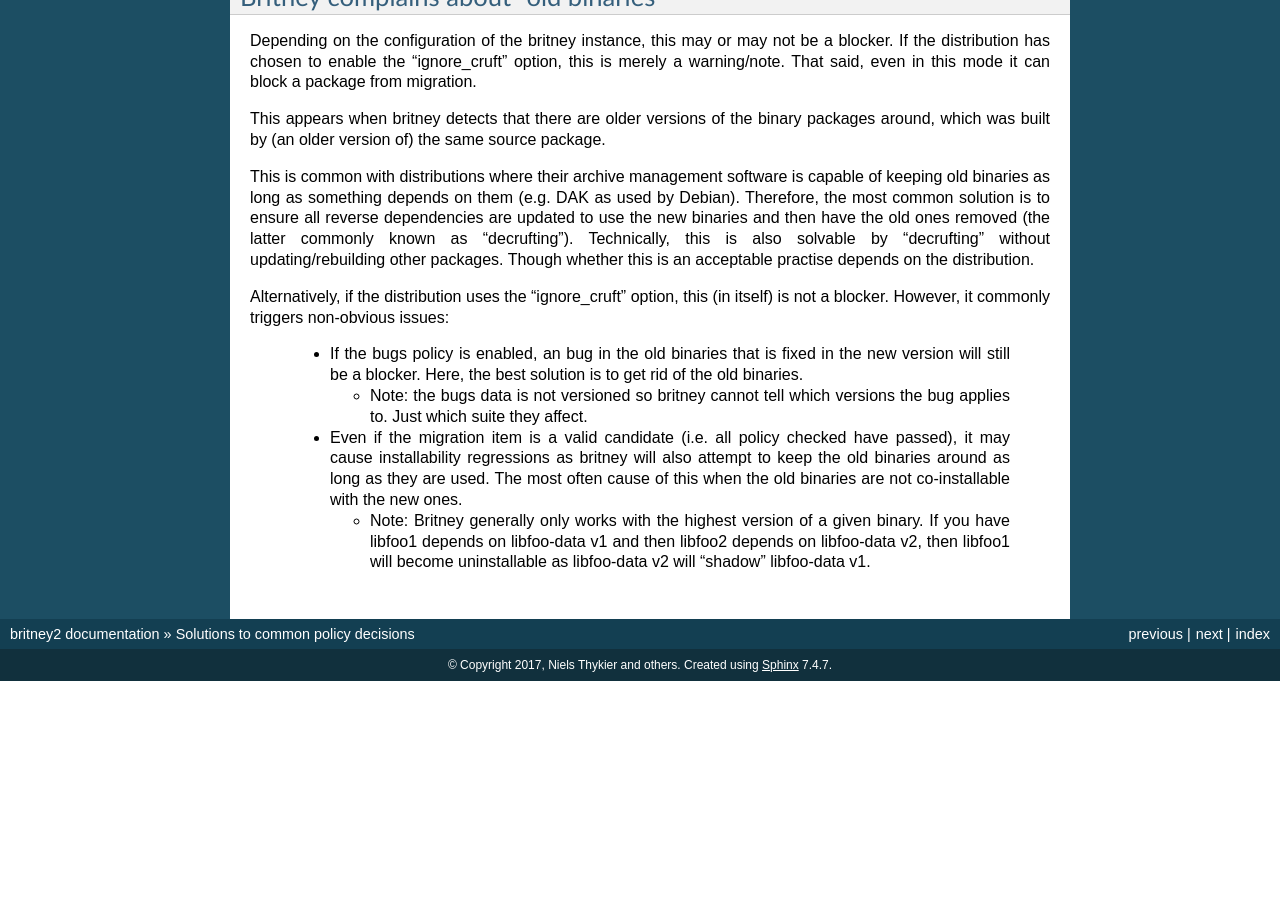
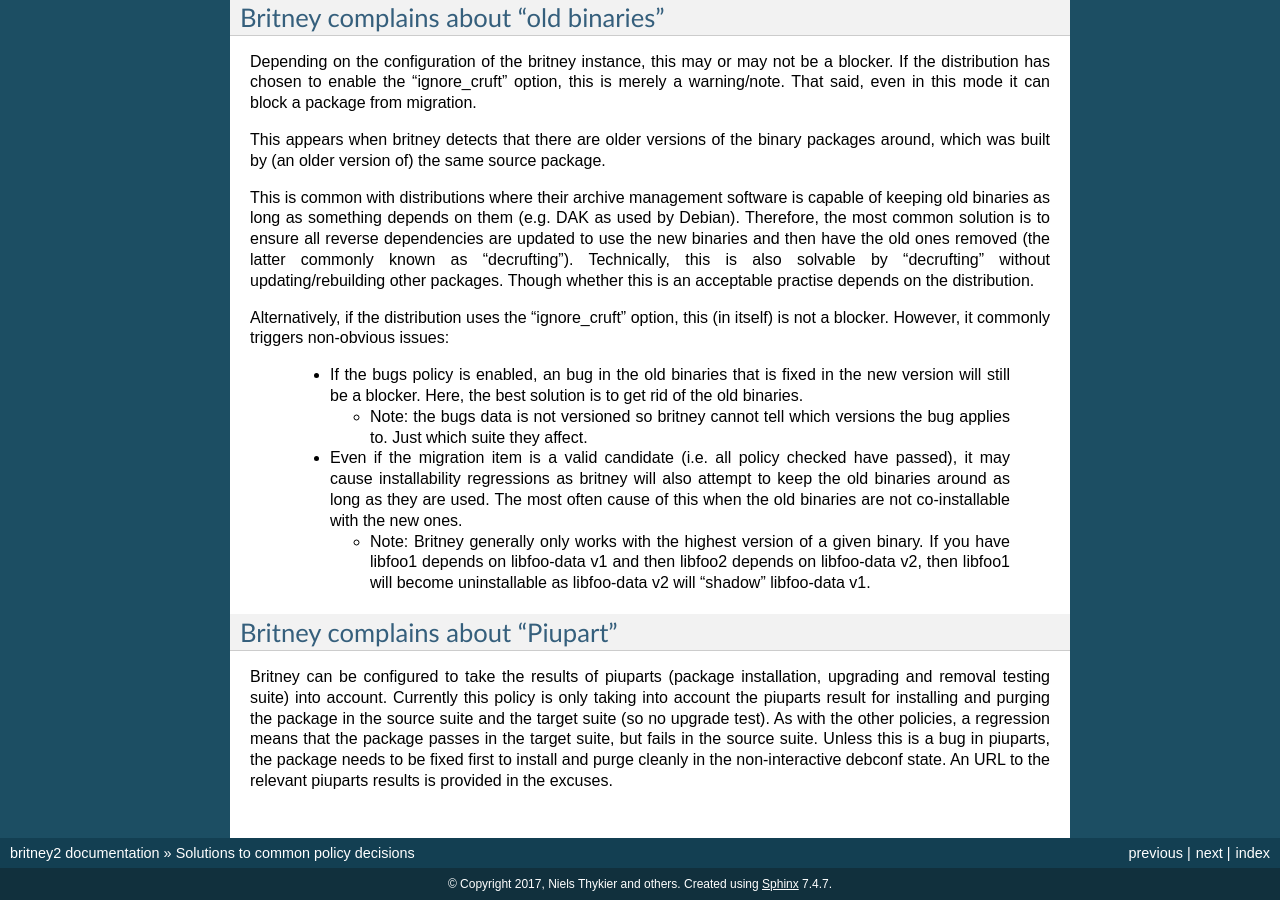
Before and after one commit to Debian/britney2, a Sphinx documentation site: the page built from doc/solutions-to-common-policy-issues.rst, in a window 1280 px wide and 900 px high, scrolled down 1035 px. Built offline with Sphinx 7.4.7, drawn with Linux system fonts in a browser that asks for light colours; before the commit the page ends 1716 px from its top, so only the background shows below that; some of the changed text lies outside the part shown.

Commit message:
doc: Initial version for piuparts solutions

```diff
--- a/doc/solutions-to-common-policy-issues.rst
+++ b/doc/solutions-to-common-policy-issues.rst
@@ -102,3 +102,16 @@ non-obvious issues:
      given binary.  If you have libfoo1 depends on libfoo-data v1 and
      then libfoo2 depends on libfoo-data v2, then libfoo1 will become
      uninstallable as libfoo-data v2 will "shadow" libfoo-data v1.
+
+Britney complains about "Piupart"
+---------------------------------
+
+Britney can be configured to take the results of piuparts (package
+installation, upgrading and removal testing suite) into account. Currently this
+policy is only taking into account the piuparts result for installing and
+purging the package in the source suite and the target suite (so no upgrade
+test). As with the other policies, a regression means that the package passes
+in the target suite, but fails in the source suite. Unless this is a bug in
+piuparts, the package needs to be fixed first to install and purge cleanly in
+the non-interactive debconf state. An URL to the relevant piuparts results is
+provided in the excuses.
```
